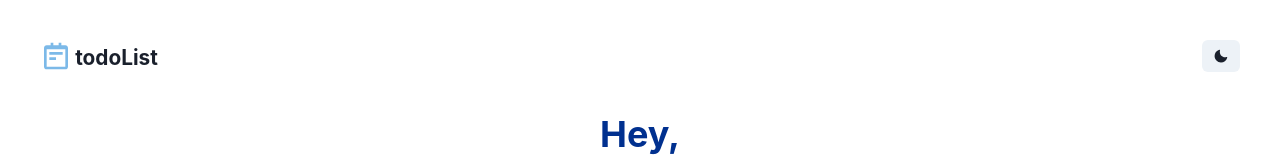
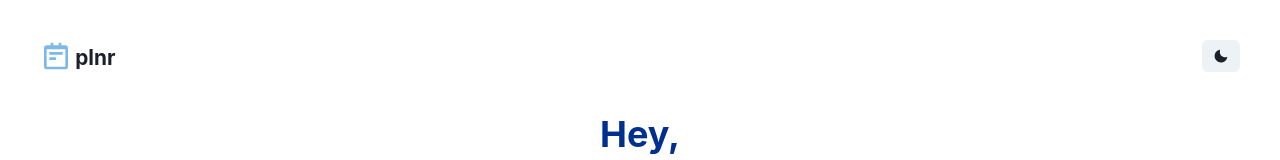
Before and after one commit to grzdev/plnr, a Next.js app: page / in a window 1280 px wide. Shown: the top 160 px of the page. Built offline with nearby package versions, Linux system fonts and the light colour scheme.

Commit message:
first comit

```diff
--- a/modules/navbar.js
+++ b/modules/navbar.js
@@ -24,7 +24,7 @@ const navbar = () => {
                 ml="0.2rem"
                 mt="0.1rem"
             >
-                todoList
+                plnr
             </Text>
         </Box>
 
```
